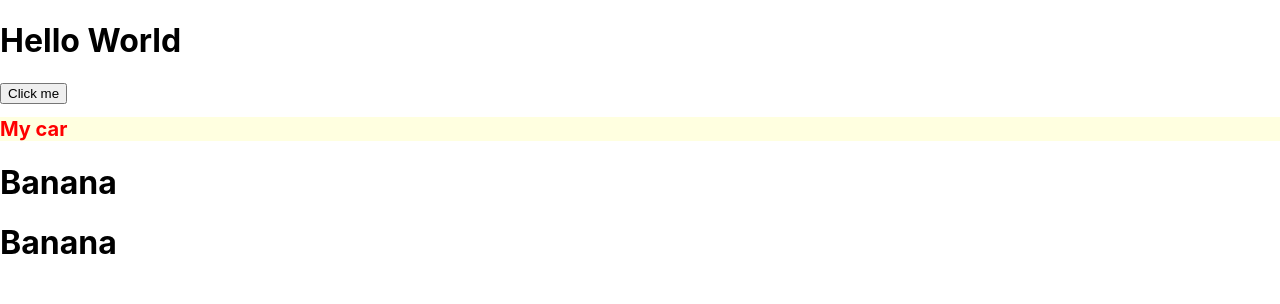
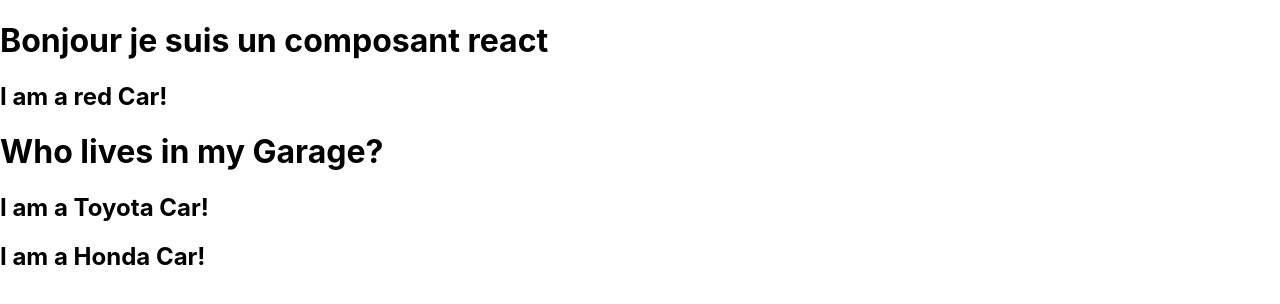
Before and after one commit to ariellechuenteu-cell/Dev-react, a React (Create React App) app: page / in a window 1280 px wide. Shown: the top 304 px of the page. Built offline with nearby package versions, Linux system fonts and the light colour scheme.

Commit message:
Creation et utilisation des composants react

```diff
--- a/src/index.js
+++ b/src/index.js
@@ -6,66 +6,42 @@ import reportWebVitals from './reportWebVitals';
 
 import { createRoot } from 'react-dom/client'
 
-//utilisation de l'attribut className pour ajouter une classe CSS à un élément JSX
-function Car() {
+//creation de mon premier composant react
+function Composant() {
+  return <h1>Bonjour je suis un composant react</h1>
+}
+
+//creation de mon deuxieme composant react avec un argument props
+function Car(props) {
   return (
-    <h1 className="myclass">Hello World</h1>
+    <h2>I am a {props.color} Car!</h2>
   );
 }
 
-//utilisation d'une fonction fléchée pour créer un gestionnaire d'événements qui affiche une alerte lorsque le bouton est cliqué
-function MyCar() {
-  const myfunc = () => {
-    alert('Bonjour je suis arielle');
-  };
+
+//creation de mon troisieme composant react avec un autre composant a l'interieur
+function MyCar(props) {
   return (
-    <button onClick={myfunc}>Click me</button>
+    <h2>I am a {props.band} Car!</h2>
   );
 }
 
-//utilisation de l'attribut style pour ajouter des styles CSS en ligne à un élément JSX
-function StyledCar() {
-  const mystyles = {
-    color: "red",
-    fontSize: "20px",
-    backgroundColor: "lightyellow",
-  };
-
+function Garage() {
   return (
     <>
-      <h1 style={mystyles}>My car</h1>
+      <h1>Who lives in my Garage?</h1>
+      <MyCar band="Toyota" />
+      <MyCar band="Honda" />
     </>
   );
 }
 
-//utilisation d'une condition pour afficher un élément JSX différent en fonction de la valeur d'une variable
-function Fruit() {
-  const x = 5;
-  let y = "Apple";
-  if (x < 10) {
-    y = "Banana";
-  }
-
-  return (
-    <h1>{y}</h1>
-  );
-}
-
-//utilisation d'une expression ternaire
-function MyFruit() {
-  const x = 5;
-  return (
-    <h1>{(x) < 10 ? "Banana" : "Apple"}</h1>
-  );
-}
 const root = ReactDOM.createRoot(document.getElementById('root'));
 root.render(
   <reactStrictMode>
-    <Car/>
-    <MyCar/>
-    <StyledCar/>
-    <Fruit/>
-    <MyFruit/>
+    <Composant />
+    <Car color="red" />
+    <Garage />
   </reactStrictMode>
 );
 
```
